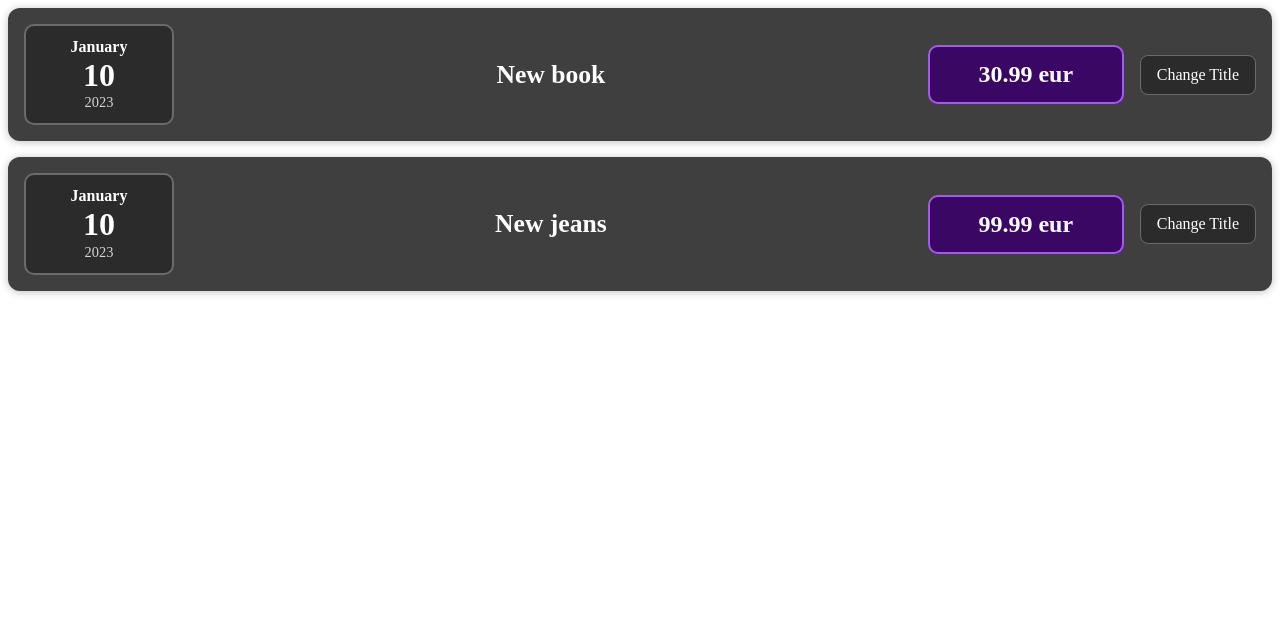
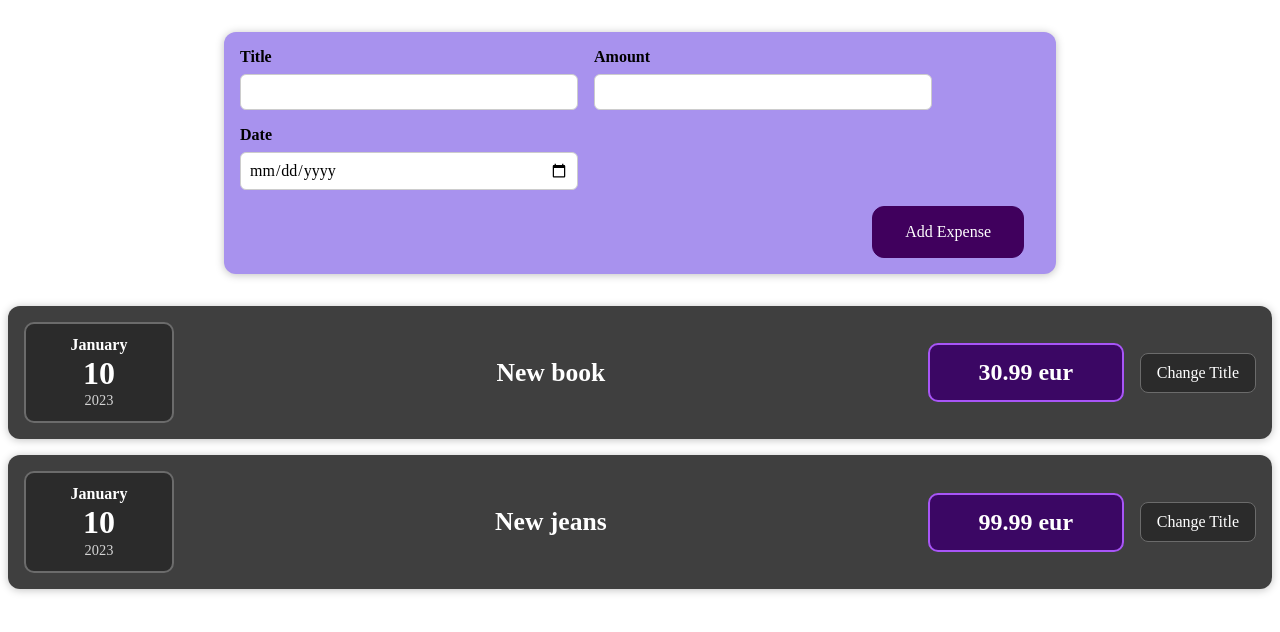
Before and after one commit to rasmus-antsi/VOCO-React-First-Lesson, a React (Vite) app: page / in a window 1280 px wide. Shown: the top 632 px of the page. Built offline with nearby package versions, Linux system fonts and the light colour scheme.

Commit message:
add expense form and testing in console

```diff
--- a/src/App.jsx
+++ b/src/App.jsx
@@ -1,4 +1,5 @@
 import Expenses from './components/Expenses/Expenses.jsx'
+import NewExpense from './components/NewExpense/NewExpense.jsx'
 
 function App() {
   const expenses = [
@@ -6,8 +7,16 @@
     { id: 'e2', title: 'New jeans', amount: 99.99, date: new Date(2023, 0, 10) },
   ]
 
+  // The final destination of the data travelling up from the form.
+  // Not added to the expenses array yet -- that is the next lesson.
+  const addExpenseHandler = (expense) => {
+    console.log('In App.js')
+    console.log(expense)
+  }
+
   return (
     <div>
+      <NewExpense onAddExpense={addExpenseHandler} />
       <Expenses expenses={expenses} />
     </div>
   )
--- /dev/null
+++ b/src/components/NewExpense/ExpenseForm.css
@@ -0,0 +1,26 @@
+.new-expense__controls {
+    display: flex;
+    flex-wrap: wrap;
+    gap: 1rem;
+    margin-bottom: 1rem;
+    text-align: left;
+}
+
+.new-expense__control label {
+    font-weight: bold;
+    margin-bottom: 0.5rem;
+    display: block;
+}
+
+.new-expense__control input {
+    font: inherit;
+    padding: 0.5rem;
+    border-radius: 6px;
+    border: 1px solid #ccc;
+    width: 20rem;
+    max-width: 100%;
+}
+
+.new-expense__actions {
+    text-align: right;
+}
--- /dev/null
+++ b/src/components/NewExpense/ExpenseForm.jsx
@@ -0,0 +1,87 @@
+import { useState } from 'react'
+import './ExpenseForm.css'
+
+// The form itself. It reads the three inputs, and hands the finished
+// object UP to its parent through the onSaveExpenseData prop.
+function ExpenseForm({ onSaveExpenseData }) {
+  // One piece of state per input field.
+  const [enteredTitle, setEnteredTitle] = useState('')
+  const [enteredAmount, setEnteredAmount] = useState('')
+  const [enteredDate, setEnteredDate] = useState('')
+
+  // Each handler receives the event object automatically.
+  // event.target is the input element, so event.target.value is what was typed.
+  const titleChangeHandler = (event) => {
+    setEnteredTitle(event.target.value)
+  }
+
+  const amountChangeHandler = (event) => {
+    setEnteredAmount(event.target.value)
+  }
+
+  const dateChangeHandler = (event) => {
+    setEnteredDate(event.target.value)
+  }
+
+  const submitHandler = (event) => {
+    // Without this the browser reloads the page on submit and we lose everything.
+    event.preventDefault()
+
+    const expenseData = {
+      title: enteredTitle,
+      amount: +enteredAmount,
+      date: new Date(enteredDate),
+    }
+
+    // Up to NewExpense.
+    onSaveExpenseData(expenseData)
+
+    // Clearing the state clears the inputs, because each value={...} is bound to it.
+    setEnteredTitle('')
+    setEnteredAmount('')
+    setEnteredDate('')
+  }
+
+  return (
+    <form onSubmit={submitHandler}>
+      <div className="new-expense__controls">
+        <div className="new-expense__control">
+          <label>Title</label>
+          <input
+            type="text"
+            value={enteredTitle}
+            onChange={titleChangeHandler}
+          />
+        </div>
+
+        <div className="new-expense__control">
+          <label>Amount</label>
+          <input
+            type="number"
+            min="0.01"
+            step="0.01"
+            value={enteredAmount}
+            onChange={amountChangeHandler}
+          />
+        </div>
+
+        <div className="new-expense__control">
+          <label>Date</label>
+          <input
+            type="date"
+            min="2019-01-01"
+            max="2026-12-31"
+            value={enteredDate}
+            onChange={dateChangeHandler}
+          />
+        </div>
+      </div>
+
+      <div className="new-expense__actions">
+        <button type="submit">Add Expense</button>
+      </div>
+    </form>
+  )
+}
+
+export default ExpenseForm
--- /dev/null
+++ b/src/components/NewExpense/NewExpense.css
@@ -0,0 +1,38 @@
+.new-expense {
+    background-color: #a892ee;
+    padding: 1rem;
+    margin: 2rem auto;
+    width: 50rem;
+    max-width: 95%;
+    border-radius: 12px;
+    text-align: center;
+    box-shadow: 0 1px 8px rgba(0, 0, 0, 0.25);
+}
+
+.new-expense button {
+    font: inherit;
+    cursor: pointer;
+    padding: 1rem 2rem;
+    border: 1px solid #40005d;
+    background-color: #40005d;
+    color: white;
+    border-radius: 12px;
+    margin-right: 1rem;
+}
+
+.new-expense button:hover,
+.new-expense button:active {
+    background-color: #510674;
+    border-color: #510674;
+}
+
+.new-expense button.alternative {
+    color: #220131;
+    border-color: transparent;
+    background-color: transparent;
+}
+
+.new-expense button.alternative:hover,
+.new-expense button.alternative:active {
+    background-color: #ddb3f8;
+}
--- /dev/null
+++ b/src/components/NewExpense/NewExpense.jsx
@@ -0,0 +1,26 @@
+import './NewExpense.css'
+import ExpenseForm from './ExpenseForm.jsx'
+
+// Sits between ExpenseForm and App. Takes the raw form data coming up
+// from the form, gives it a unique id, and passes it further up to App.
+function NewExpense({ onAddExpense }) {
+  const saveExpenseDataHandler = (enteredExpenseData) => {
+    const expenseData = {
+      ...enteredExpenseData,
+      id: Math.random().toString(),
+    }
+
+    console.log(expenseData)
+
+    // Up to App.
+    onAddExpense(expenseData)
+  }
+
+  return (
+    <div className="new-expense">
+      <ExpenseForm onSaveExpenseData={saveExpenseDataHandler} />
+    </div>
+  )
+}
+
+export default NewExpense
```
